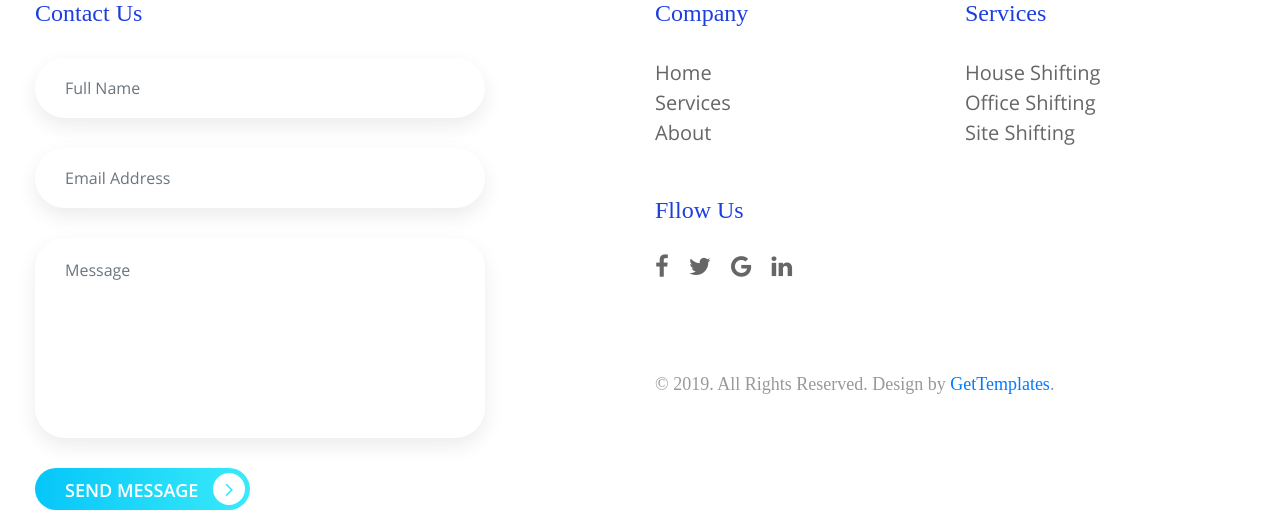
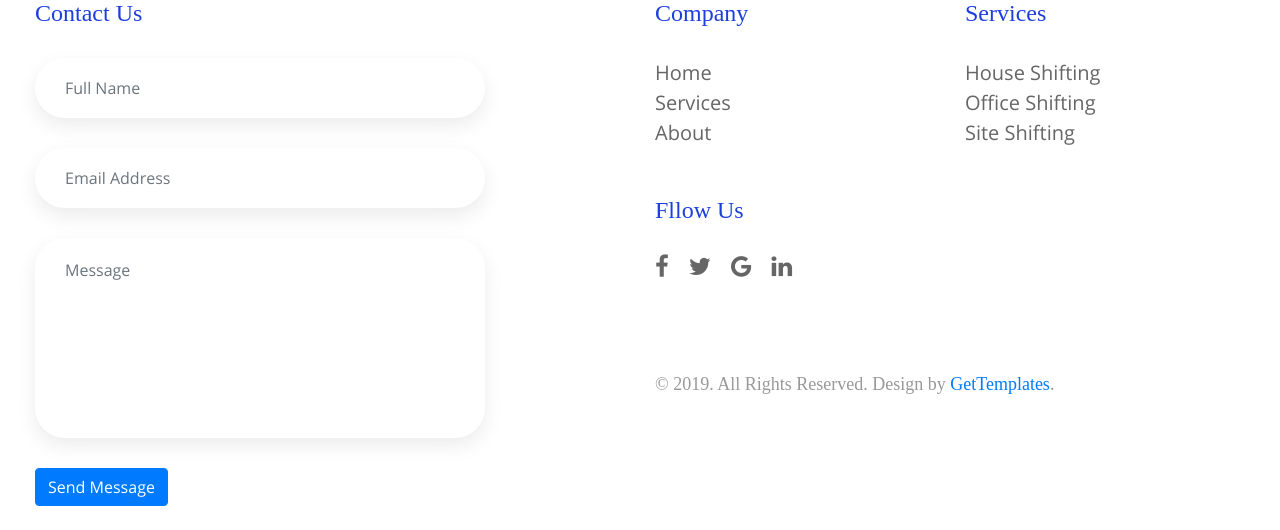
Before and after one commit to ShahadilMunawir/global-icon-movers, a Flask app: page / in a window 1280 px wide; the page is wider, and only the part inside the window is pictured. Shown: the part 4309-4839 px from the top of that part. After the commit the page ends 4815 px from the top of that part, so only its background shows below. Run offline with Flask 2, Linux system fonts and the light colour scheme; some libraries are stand-ins or nearby versions; some web fonts are replaced.

Commit message:
send message button added

```diff
--- a/solution/templates/index.html
+++ b/solution/templates/index.html
@@ -19,7 +19,6 @@
     <link rel="stylesheet" href="../static/css/style.css">
     <title>Solution - Free Responsive Agency Template using Bootstrap 4</title>
     <style>
-
     </style>
 </head>
 <body>
@@ -412,7 +411,7 @@
                     <input type="text" class="form-control" placeholder="Full Name" name="full-name">
                     <input type="email" class="form-control" placeholder="Email Address" name="email">
                     <textarea class="form-control" placeholder="Message" name="message"></textarea>
-                    <a href="#" class="submit-button" type="submit-button">Send Message<i class="fa fa-angle-right" aria-hidden="true"></i></a>
+                    <button type="submit" class="btn btn-primary">Send Message</button>
                 </form>
             </div>
             <div class="col-lg-6">
```
